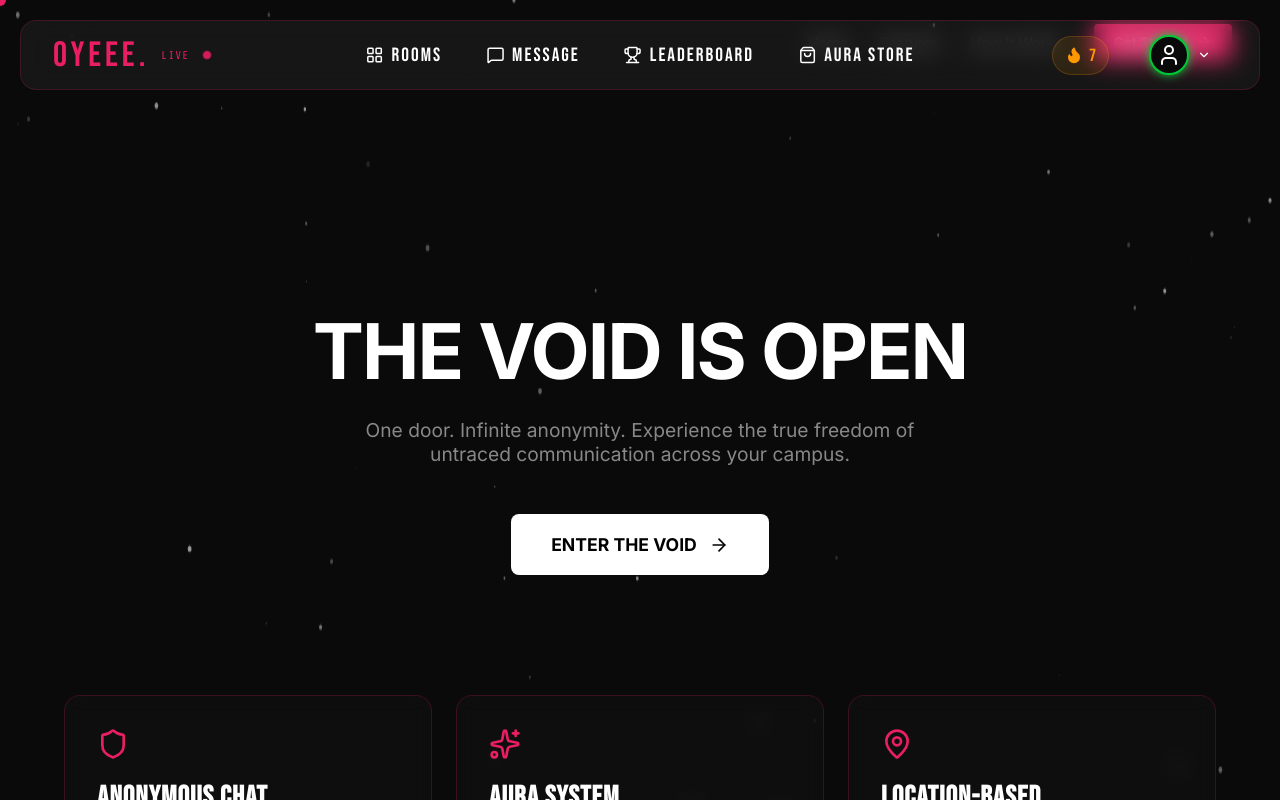
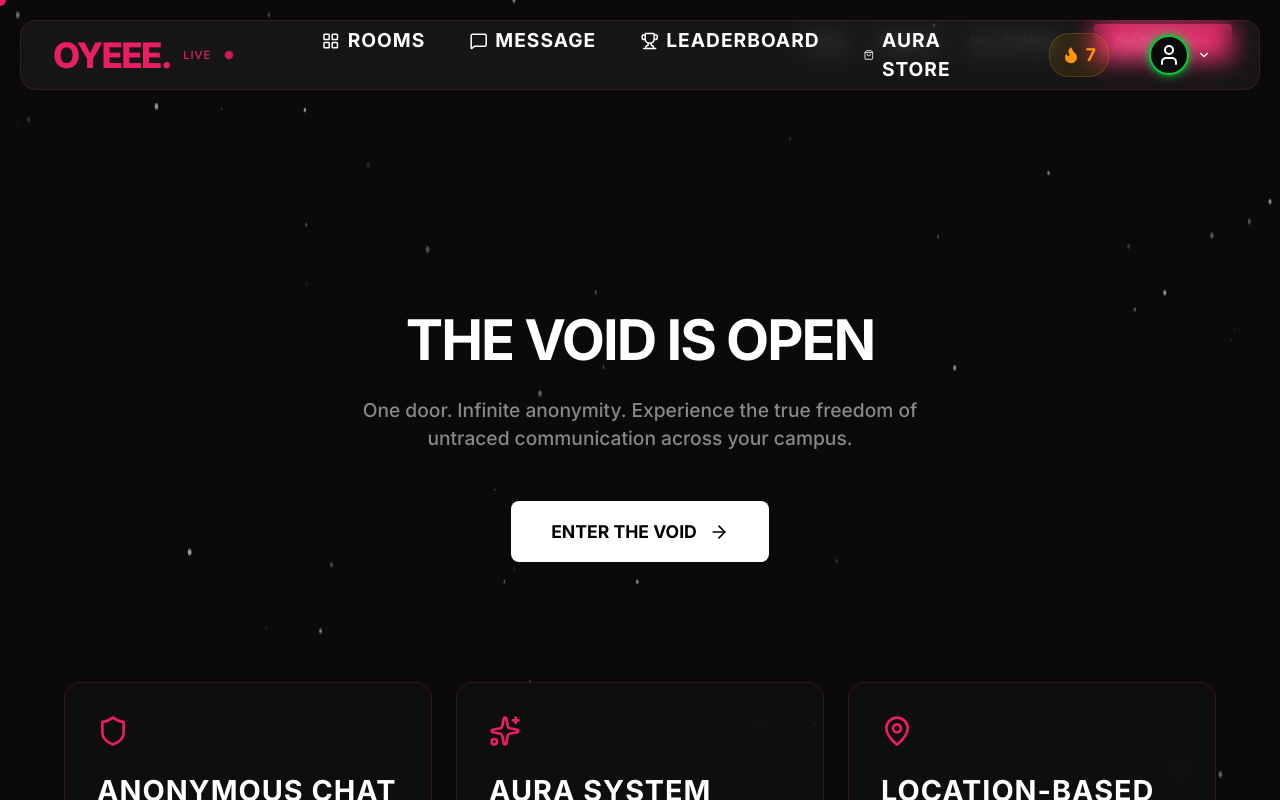
Before and after one commit to Anshu0105/Oyee_Project, a React (Create React App) app in the folder frontend/: page / in a window 1280 px wide. Shown: the top 800 px of the page. Built offline with nearby package versions, Linux system fonts and the light colour scheme; no server answers.

Commit message:
Change Font Family

```diff
--- a/frontend/src/components/Layout/Navbar.js
+++ b/frontend/src/components/Layout/Navbar.js
@@ -20,9 +20,9 @@ const NavItem = ({ icon: Icon, label, children, to }) => {
         padding: '10px 16px',
         color: 'inherit',
         textDecoration: 'none',
-        fontFamily: 'var(--font-bebas)',
+        fontWeight: '700',
         fontSize: '1.2rem',
-        letterSpacing: '2px',
+        letterSpacing: '1px',
         transition: 'all 0.3s',
         position: 'relative'
       }}>
@@ -80,9 +80,9 @@ const Navbar = () => {
     }}>
       <div className="nav-left" style={{ display: 'flex', alignItems: 'center', gap: '12px' }}>
         <Link to="/rooms" className="brand interactive" style={{
-          fontFamily: 'var(--font-bebas)',
+          fontWeight: 800,
           fontSize: '2.2rem',
-          letterSpacing: '4px',
+          letterSpacing: '-0.05em',
           color: 'var(--accent-primary)',
           textDecoration: 'none',
           display: 'flex',
@@ -91,7 +91,7 @@ const Navbar = () => {
           OYEEE<span style={{ color: 'var(--accent-primary)' }}>.</span>
         </Link>
         <div style={{ display: 'flex', alignItems: 'center', gap: '6px' }}>
-           <span style={{ fontFamily: 'var(--font-mono)', fontSize: '0.7rem', color: 'var(--accent-primary)', letterSpacing: '1px' }}>LIVE</span>
+           <span style={{ fontWeight: '500', fontSize: '0.7rem', color: 'var(--accent-primary)', letterSpacing: '1px' }}>LIVE</span>
            <div className="live-dot" />
         </div>
       </div>
@@ -114,7 +114,7 @@ const Navbar = () => {
           borderRadius: '20px',
           border: '1px solid rgba(255, 152, 0, 0.2)',
           color: 'var(--streak-orange)',
-          fontFamily: 'var(--font-bebas)',
+          fontWeight: '700',
           fontSize: '1.1rem',
           boxShadow: '0 0 15px rgba(255, 152, 0, 0.1)',
           animation: 'pulse-streak 2s infinite'
--- a/frontend/src/index.css
+++ b/frontend/src/index.css
@@ -1,6 +1,8 @@
-@import url('https://fonts.googleapis.com/css2?family=Inter:wght@400;500;600;700&family=Bebas+Neue&family=Share+Tech+Mono&display=swap');
+@import url('https://fonts.googleapis.com/css2?family=Inter:wght@300;400;500;600;700;800&display=swap');
 
 :root {
+  --font-main: 'Inter', -apple-system, BlinkMacSystemFont, 'Segoe UI', Roboto, Oxygen, Ubuntu, Cantarell, 'Open Sans', 'Helvetica Neue', sans-serif;
+
   /* Default Wine-Purple Theme */
   --bg-main: #0a0a0a;
   --bg-panel: #1a0a1a;
@@ -18,9 +20,9 @@
   --glass: rgba(255, 255, 255, 0.05);
   --glass-border: rgba(233, 30, 99, 0.2);
   --border-main: rgba(255, 255, 255, 0.1);
-  --font-bebas: 'Bebas Neue', cursive;
-  --font-mono: 'Share Tech Mono', monospace;
-  --font-inter: 'Inter', sans-serif;
+  --font-bebas: var(--font-main);
+  --font-mono: var(--font-main);
+  --font-inter: var(--font-main);
 
   /* Moderation Variables */
   --wine3: #c42850;
@@ -52,15 +54,24 @@
   margin: 0;
   padding: 0;
   box-sizing: border-box;
+  font-family: var(--font-main);
+  -webkit-font-smoothing: antialiased;
+  -moz-osx-font-smoothing: grayscale;
   cursor: none !important;
 }
 
 body {
-  font-family: var(--font-inter);
-  background-color: var(--bg-main);
-  color: var(--text-main);
+  background-color: #000000; /* Deep Void Black */
+  color: #ffffff;
+  font-family: var(--font-main);
+  line-height: 1.5;
   transition: background-color 0.3s ease, color 0.3s ease;
   overflow-x: hidden;
+}
+
+/* Ensure inputs and buttons don't revert to browser defaults */
+input, button, textarea, select {
+  font-family: var(--font-main);
 }
 
 .App {
--- a/frontend/src/index.js
+++ b/frontend/src/index.js
@@ -1,6 +1,6 @@
+import './index.css';
 import React from 'react';
 import ReactDOM from 'react-dom/client';
-import './index.css';
 import App from './App';
 import { ThemeProvider } from './context/ThemeContext';
 import { UserProvider } from './context/UserContext';
--- a/frontend/src/pages/Landing.js
+++ b/frontend/src/pages/Landing.js
@@ -97,8 +97,8 @@ const FeatureCard = ({ icon: Icon, title, desc }) => (
     <div style={{ color: 'var(--accent-primary)' }}>
       <Icon size={32} />
     </div>
-    <h3 style={{ fontFamily: 'var(--font-bebas)', fontSize: '1.8rem', letterSpacing: '1px', color: '#fff' }}>{title}</h3>
-    <p style={{ fontFamily: 'var(--font-inter)', fontSize: '1rem', color: 'var(--text-dim)', lineHeight: '1.6' }}>{desc}</p>
+    <h3 style={{ fontWeight: '700', fontSize: '1.8rem', letterSpacing: '1px', color: '#fff' }}>{title}</h3>
+    <p style={{ fontWeight: '400', fontSize: '1rem', color: 'var(--text-dim)', lineHeight: '1.6' }}>{desc}</p>
   </motion.div>
 );
 
@@ -113,7 +113,7 @@ const Landing = () => {
       {/* Navigation matching user's specific text reqs, overlaying on Void */}
       <div style={{
         position: 'absolute', top: '24px', right: '48px', zIndex: 10,
-        display: 'flex', gap: '32px', fontFamily: 'var(--font-inter)', fontSize: '0.9rem', alignItems: 'center'
+        display: 'flex', gap: '32px', fontWeight: '500', fontSize: '0.9rem', alignItems: 'center'
       }}>
         <span style={{ cursor: 'pointer', transition: 'color 0.2s', color: 'var(--text-dim)' }} className="hover-white">Home</span>
         <span style={{ cursor: 'pointer', transition: 'color 0.2s', color: 'var(--text-dim)' }} className="hover-white">Features</span>
@@ -123,7 +123,7 @@ const Landing = () => {
           style={{
             background: 'var(--accent-primary)', color: '#fff', border: 'none', padding: '10px 20px',
             borderRadius: '4px', display: 'flex', alignItems: 'center', gap: '8px', cursor: 'pointer',
-            fontFamily: 'var(--font-inter)', fontWeight: 'bold'
+            fontWeight: 'bold'
           }}
           className="hover-lift"
         >
@@ -140,9 +140,8 @@ const Landing = () => {
             animate={{ opacity: 1, y: 0 }}
             transition={{ duration: 0.8 }}
             style={{
-              fontFamily: 'var(--font-inter)', // Dropbox style clean typography
-              fontWeight: 800,
-              fontSize: 'clamp(3rem, 6vw, 5.5rem)',
+              fontWeight: 700,
+              fontSize: '3.5rem',
               lineHeight: 1.1,
               letterSpacing: '-2px',
               marginBottom: '24px'
@@ -155,7 +154,7 @@ const Landing = () => {
             animate={{ opacity: 1, y: 0 }}
             transition={{ duration: 0.8, delay: 0.2 }}
             style={{
-              fontFamily: 'var(--font-inter)',
+              fontWeight: '500',
               fontSize: '1.2rem',
               color: 'var(--text-dim)',
               marginBottom: '48px',
@@ -179,7 +178,6 @@ const Landing = () => {
                 border: 'none',
                 padding: '20px 40px',
                 borderRadius: '8px',
-                fontFamily: 'var(--font-inter)',
                 fontWeight: 700,
                 fontSize: '1.1rem',
                 cursor: 'pointer',
--- a/frontend/src/styles/moderation.css
+++ b/frontend/src/styles/moderation.css
@@ -12,7 +12,7 @@
   border: 1px solid rgba(196, 40, 80, 0.4);
   border-left: 3px solid var(--wine3);
   padding: 12px 18px;
-  font-family: var(--fm);
+
   font-size: 11px;
   color: var(--wine3);
   letter-spacing: 2px;
@@ -97,7 +97,7 @@
   display: flex;
   align-items: center;
   gap: 10px;
-  font-family: var(--fm);
+
   font-weight: 600;
   letter-spacing: 0.5px;
 }
@@ -210,7 +210,7 @@
   border-radius: 3px;
   font-size: 10px;
   color: var(--wine3);
-  font-family: var(--fm);
+
   font-weight: 700;
   letter-spacing: 1px;
   text-transform: uppercase;
@@ -321,7 +321,7 @@
 }
 
 .warning-modal-title {
-  font-family: var(--fh);
+
   font-size: 32px;
   color: var(--wine3);
   letter-spacing: 4px;
@@ -354,7 +354,7 @@
 .violation-item-type {
   font-weight: 700;
   color: var(--wine3);
-  font-family: var(--fm);
+
   font-size: 11px;
   letter-spacing: 1px;
 }
@@ -370,7 +370,7 @@
   font-size: 10px;
   color: rgba(250, 245, 239, 0.4);
   margin-top: 4px;
-  font-family: var(--fm);
+
 }
 
 .violation-item-severity strong {
@@ -400,7 +400,7 @@
   flex: 1;
   padding: 14px 20px;
   border: none;
-  font-family: var(--fh);
+
   font-size: 14px;
   letter-spacing: 3px;
   cursor: pointer;
@@ -449,7 +449,7 @@
   z-index: 1001;
   animation: slideInRight 0.3s ease;
   box-shadow: 0 4px 20px rgba(0, 0, 0, 0.4);
-  font-family: var(--fm);
+
   font-size: 12px;
   letter-spacing: 1px;
   font-weight: 600;
@@ -497,7 +497,7 @@
 .mods-header {
   padding: 16px;
   border-bottom: 1px solid var(--gray2);
-  font-family: var(--fh);
+
   font-size: 18px;
   letter-spacing: 3px;
   color: var(--w);
@@ -517,7 +517,7 @@
   background: var(--bg3);
   border-radius: 3px;
   font-size: 11px;
-  font-family: var(--fm);
+
   color: var(--w3);
   letter-spacing: 0.5px;
 }
```
Also changed, not shown: frontend/src/pages/Auth.js (+13 -14 lines).
